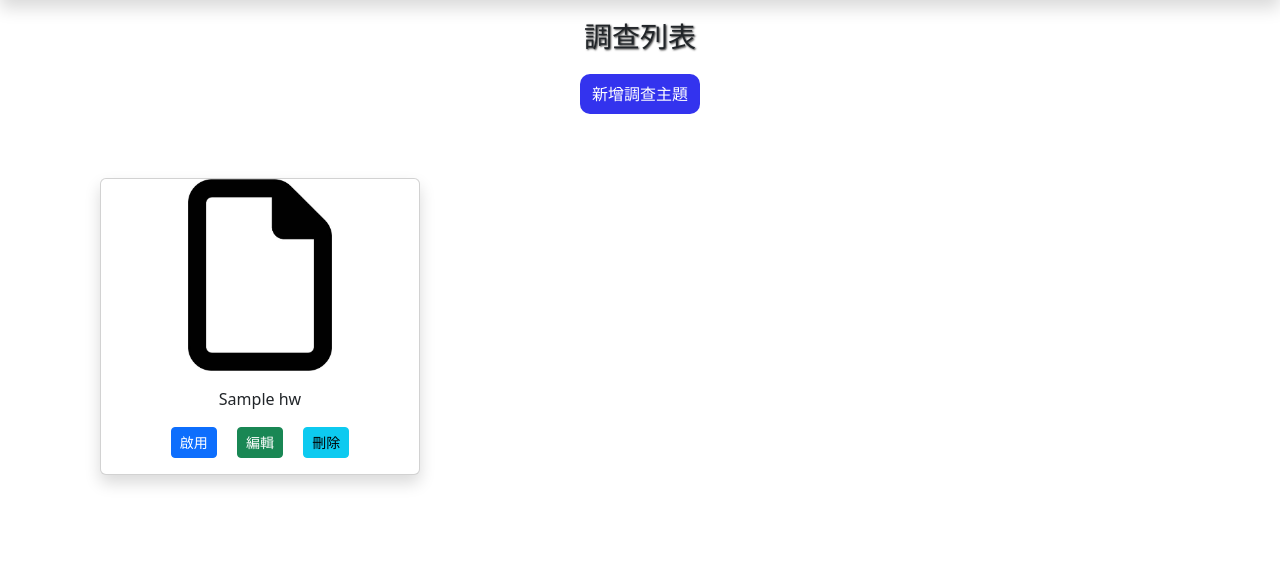
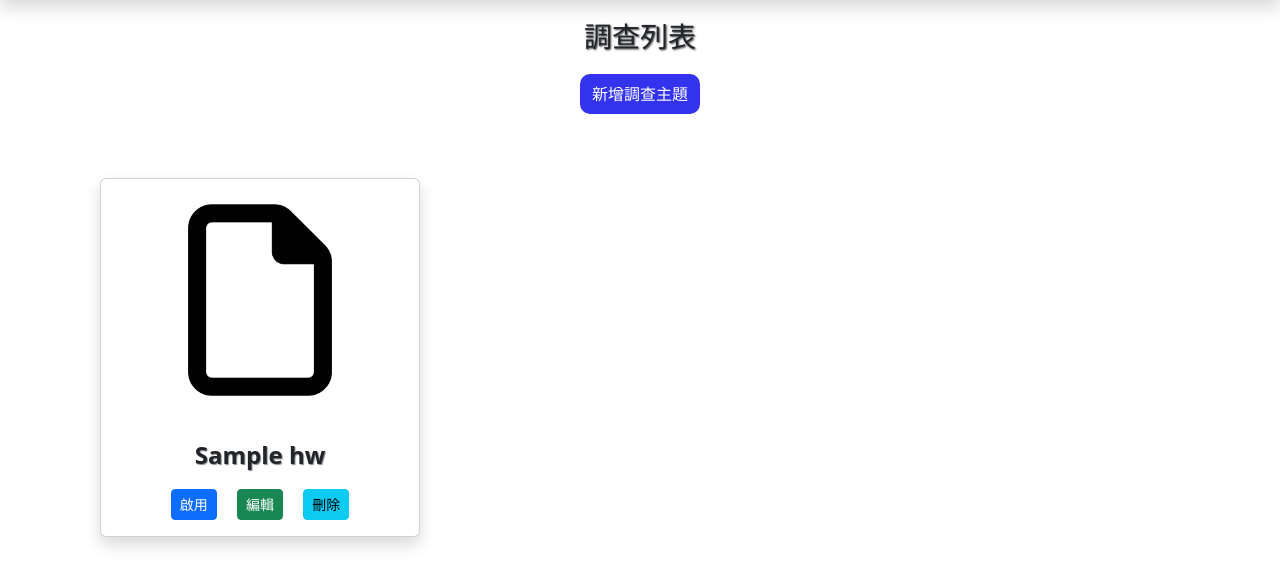
Before and after one commit to mokshayang/survey_hw, a PHP site: page /admin_center.php?do=survey in a window 1280 px wide. Shown: the part 56-643 px from the top of the page. Run offline with PHP 8.4, Linux system fonts and the light colour scheme; the visitor is signed in with stand-in values (Sample User, id 1); tables that the repository leaves empty hold one stand-in row (values such as "Sample post").

Commit message:
怎麼辦 沒時間了

```diff
--- a/back/survey.php
+++ b/back/survey.php
@@ -1,14 +1,24 @@
 <style>
     img {
-        width: 100%;
-
+        width: 102%;
+        height: 68%;
         margin: auto;
         transform: scale(1, 1);
         transition: all 0.3s ease-out;
     }
-
+    .ii{
+        width: 144px;
+        height: 242px;
+        padding-top: 25px;
+        padding-bottom: 25px;
+    }
     img:hover {
         transform: scale(1.02, 1.02);
+    }
+    .sub{
+        font-size:24px;
+        font-weight: bold;
+        text-shadow: 1px 1px 1px #33333395;
     }
 </style>
 <h3>調查列表</h3>
@@ -32,10 +42,10 @@
                     <?php } else {
                         $icon = dummy_icon($survey['type']);
                     ?>
-                        <img src="./material/<?= $icon ?>" style="width:144px" alt="">
+                        <img src="./material/<?= $icon ?>" class="ii" alt="">
                     <?php } ?>
                     <div class="card-body ">
-                        <p class="card-text"><?= $survey['subject'] ?></p>
+                        <p class="card-text sub" ><?= $survey['subject'] ?></p>
                         <a href="./api/acive.php?id=<?= $survey['id'] ?>" class="btn btn-sm mx-2 <?= $active ?>"> <?= $activeText ?> </a>
                         <a href="./admin_center.php?do=survey_edit&id=<?= $survey['id'] ?>" class="btn btn-sm btn-success mx-2">編輯</a>
                         <a href="./api/del.php?id=<?= $survey['id'] ?>" class="btn btn-sm btn-info mx-2">刪除</a>
--- a/back/survey_add.php
+++ b/back/survey_add.php
@@ -20,8 +20,8 @@
     }
 
     .img {
-        width: 18rem;
-        height: 12rem;
+        width: 21rem;
+        height: 14rem;
         text-align: center;
         /* border: 2px solid orange; */
         box-shadow: 1px 1px 5px #33333380;
```
Also changed, not shown: upload/2023-01-08 12-50-20.jpg (added).
